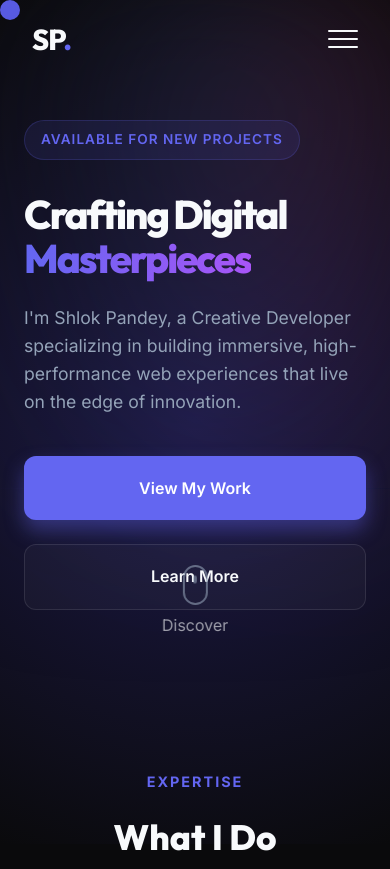
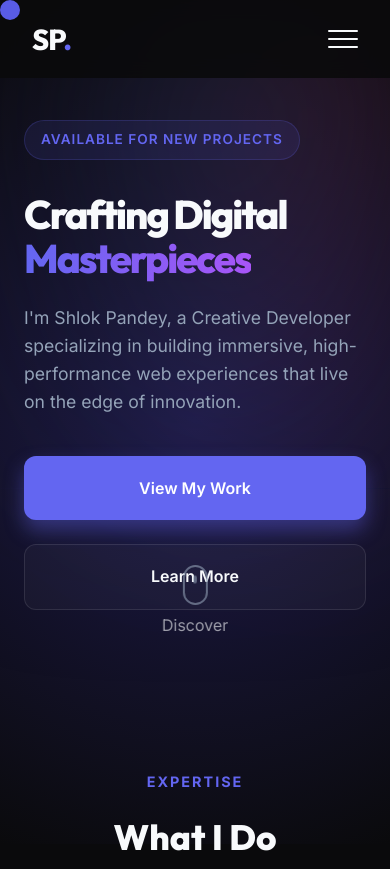
Before and after one commit to slok358-sys/Shlok, a plain HTML site: page index.html in a window 390 px wide. Shown: the top 869 px of the page. Drawn offline with Linux system fonts and the light colour scheme.

Commit message:
Add files via upload

```diff
--- a/style.css
+++ b/style.css
@@ -167,6 +167,10 @@ nav.scrolled {
 .contact-btn:hover {
     background: var(--primary);
     border-color: var(--primary);
+}
+
+.menu-toggle {
+    display: none;
 }
 
 /* Hero Section */
@@ -776,20 +780,28 @@ footer {
 
 @media (max-width: 768px) {
     /* Navbar Mobile */
-    nav { padding: 1rem 0; }
+    nav {
+        padding: 1rem 0;
+        background: rgba(10, 10, 12, 0.9);
+        backdrop-filter: blur(10px);
+    }
 
     .menu-toggle {
-        display: flex;
+        display: flex !important;
         flex-direction: column;
+        justify-content: center;
         gap: 6px;
         cursor: pointer;
         z-index: 1001;
+        width: 30px;
+        height: 30px;
     }
 
     .menu-toggle span {
-        width: 30px;
+        display: block;
+        width: 100%;
         height: 2px;
-        background: var(--text-main);
+        background-color: var(--text-main);
         transition: var(--transition-fast);
         border-radius: 2px;
     }
```
